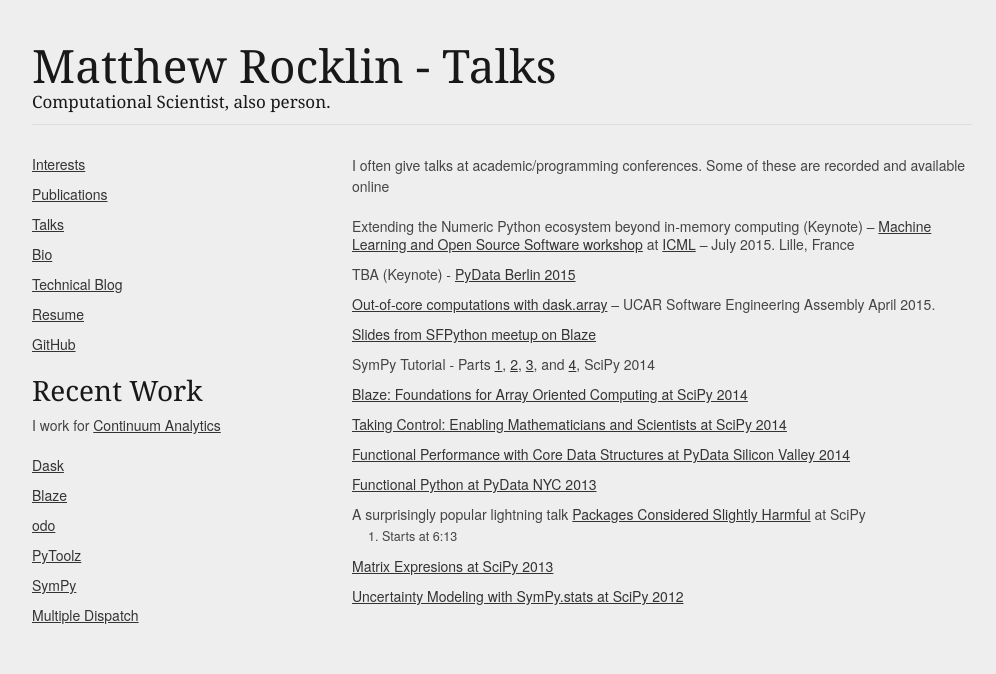
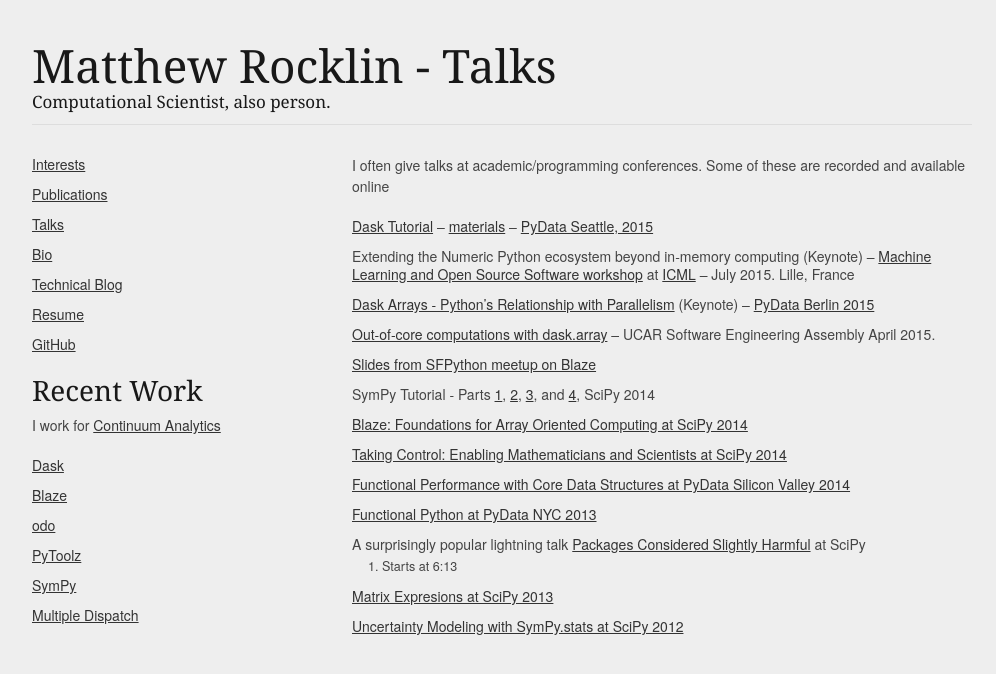
Before and after one commit to mrocklin/mrocklin.github.io, a Jekyll site: the page built from talks.md, in a window 1280 px wide. Shown: the top 674 px of the page, without its empty margins (138-1134 px from the left). Built offline with Jekyll 4.4.1, drawn with Linux system fonts in a browser that asks for light colours.

Commit message:
update links to talks

```diff
--- a/talks.md
+++ b/talks.md
@@ -6,18 +6,22 @@ title: Talks
 I often give talks at academic/programming conferences.  Some of these are
 recorded and available online
 
+*   [Dask Tutorial](https://www.youtube.com/watch?v=ieW3G7ZzRZ0)
+    -- [materials](https://github.com/blaze/dask-tutorial)
+    -- [PyData Seattle, 2015](http://seattle.pydata.org/)
 *   Extending the Numeric Python ecosystem beyond in-memory computing (Keynote)
-    -- [Machine Learning and Open Source Software workshop](https://mloss.org/workshop/icml15/)
-    at [ICML](http://icml.cc/2015/) -- July 2015. Lille, France
-*   TBA (Keynote) - [PyData Berlin 2015](http://pydata.org/berlin2015/)
+    -- [Machine Learning and Open Source Software workshop](https://mloss.org/workshop/icml15/) at [ICML](http://icml.cc/2015/)
+    -- July 2015. Lille, France
+*   [Dask Arrays - Python's Relationship with Parallelism](https://youtu.be/HLME2WKTJJ8?t=300) (Keynote)
+    -- [PyData Berlin 2015](http://pydata.org/berlin2015/)
 *   [Out-of-core computations with dask.array](https://sea.ucar.edu/event/out-core-computations-blaze)
     -- UCAR Software Engineering Assembly April 2015.
 *   [Slides from SFPython meetup on Blaze](http://matthewrocklin.com/slides/sfpython-blaze.html)
 *   SymPy Tutorial - Parts
-[1](https://www.youtube.com/watch?v=Lgp442bibDM),
-[2](https://www.youtube.com/watch?v=_PTe10whFKo),
-[3](https://www.youtube.com/watch?v=qleGSnrnxgc),
-and [4](https://www.youtube.com/watch?v=04AGOl1P2U4),  SciPy 2014
+    [1](https://www.youtube.com/watch?v=Lgp442bibDM),
+    [2](https://www.youtube.com/watch?v=_PTe10whFKo),
+    [3](https://www.youtube.com/watch?v=qleGSnrnxgc),
+    and [4](https://www.youtube.com/watch?v=04AGOl1P2U4),  SciPy 2014
 *   [Blaze: Foundations for Array Oriented Computing at SciPy 2014](https://www.youtube.com/watch?v=9HPR-1PdZUk)
 *   [Taking Control: Enabling Mathematicians and Scientists at SciPy 2014](https://www.youtube.com/watch?v=QldxygVVj-s)
 *   [Functional Performance with Core Data Structures at PyData Silicon Valley 2014](https://www.youtube.com/watch?v=PpBK4zIaFLE)
```
